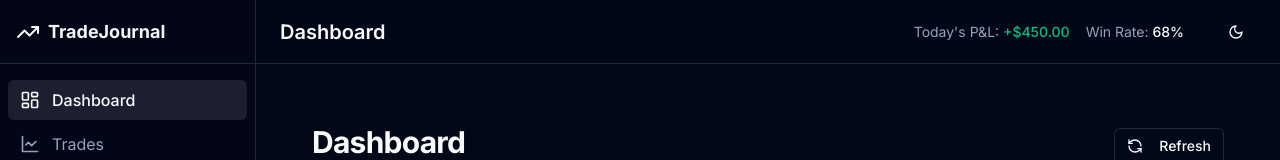
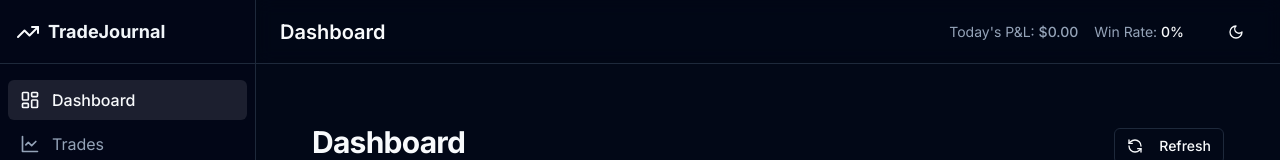
Before and after one commit to minuraDinupriya/journal, a Next.js app: page / in a window 1280 px wide. Shown: the top 160 px of the page. Built offline with nearby package versions, Linux system fonts and the light colour scheme; no server answers; the database is empty.

Commit message:
feat: replace dummy header metrics with real live data

```diff
--- a/src/components/layout/header.tsx
+++ b/src/components/layout/header.tsx
@@ -1,15 +1,21 @@
 "use client"
 
-import React from "react"
+import React, { useEffect, useState } from "react"
 import { usePathname } from "next/navigation"
 import { Moon, Sun } from "lucide-react"
 import { useTheme } from "next-themes"
 
 import { Button } from "@/components/ui/button"
+import { useTradeStore } from "@/stores/trade-store"
 
 export function Header() {
   const pathname = usePathname()
   const { setTheme, theme } = useTheme()
+  const { trades } = useTradeStore()
+
+  // Hydration safety since dates/times can cause mismatch
+  const [mounted, setMounted] = useState(false)
+  useEffect(() => setMounted(true), [])
 
   const getPageTitle = () => {
     if (pathname === "/") return "Dashboard"
@@ -21,15 +27,42 @@ export function Header() {
     return "TradeJournal"
   }
 
+  // Calculate Today's P&L
+  const today = new Date()
+  today.setHours(0, 0, 0, 0)
+
+  const todaysTrades = trades.filter(t => {
+    const date = new Date(t.exitDate || t.entryDate)
+    return date >= today
+  })
+
+  const todaysPnl = todaysTrades.reduce((sum, t) => sum + (t.pnl || 0), 0)
+
+  // Calculate Win Rate
+  const completedTrades = trades.filter(t => t.pnl !== null && t.pnl !== undefined)
+  const winningTrades = completedTrades.filter(t => (t.pnl || 0) > 0)
+  const winRate = completedTrades.length > 0
+    ? (winningTrades.length / completedTrades.length) * 100
+    : 0
+
   return (
     <header className="h-16 border-b flex items-center justify-between px-6 bg-background/95 backdrop-blur supports-[backdrop-filter]:bg-background/60">
       <h1 className="text-xl font-semibold">{getPageTitle()}</h1>
 
       <div className="flex items-center gap-4">
-        <div className="hidden md:flex text-sm text-muted-foreground mr-4 space-x-4">
-          <div>Today's P&L: <span className="text-emerald-500 font-medium">+$450.00</span></div>
-          <div>Win Rate: <span className="font-medium text-foreground">68%</span></div>
-        </div>
+        {mounted && (
+          <div className="hidden md:flex text-sm text-muted-foreground mr-4 space-x-4">
+            <div>
+              Today's P&L:{" "}
+              <span className={`font-medium ${todaysPnl > 0 ? 'text-emerald-500' : todaysPnl < 0 ? 'text-red-500' : 'text-muted-foreground'}`}>
+                {todaysPnl > 0 ? '+' : ''}{todaysPnl < 0 ? '-' : ''}${Math.abs(todaysPnl).toFixed(2)}
+              </span>
+            </div>
+            <div>
+              Win Rate: <span className="font-medium text-foreground">{winRate.toFixed(0)}%</span>
+            </div>
+          </div>
+        )}
 
         <Button
           variant="ghost"
```
